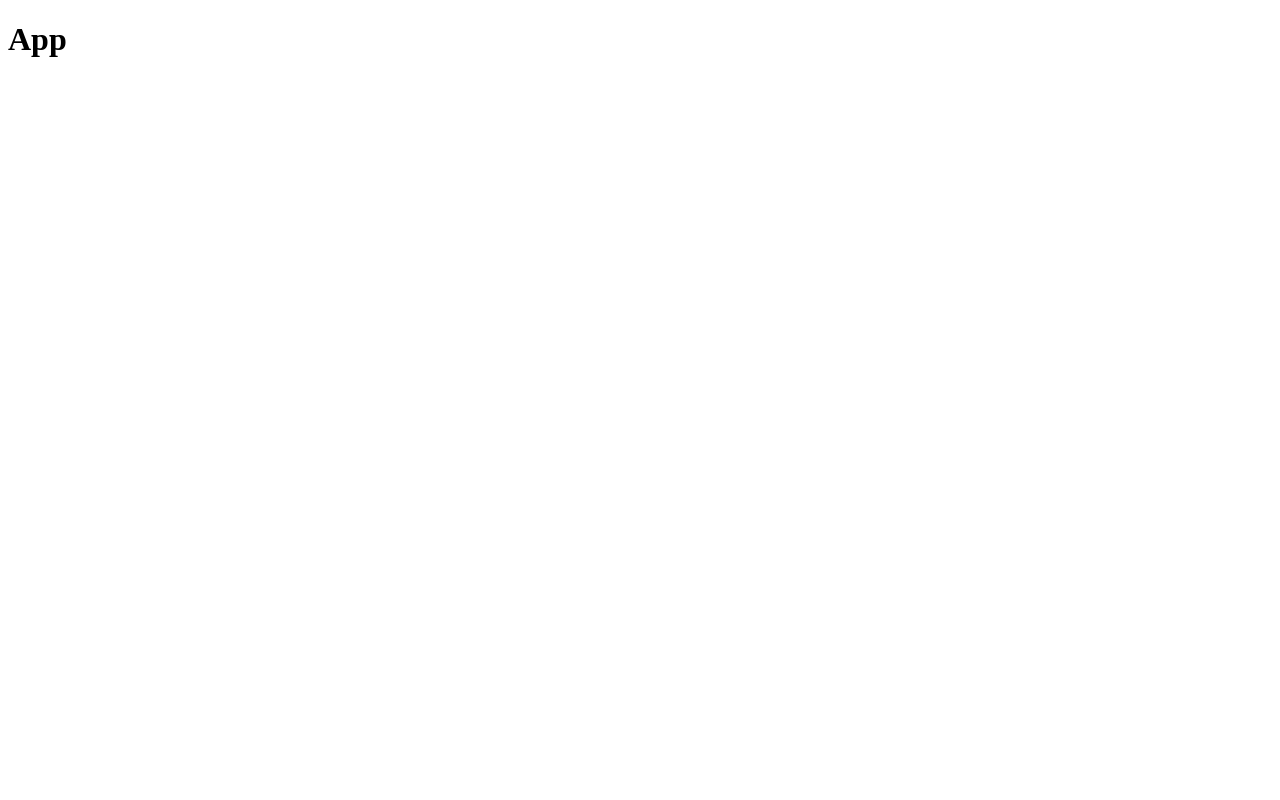
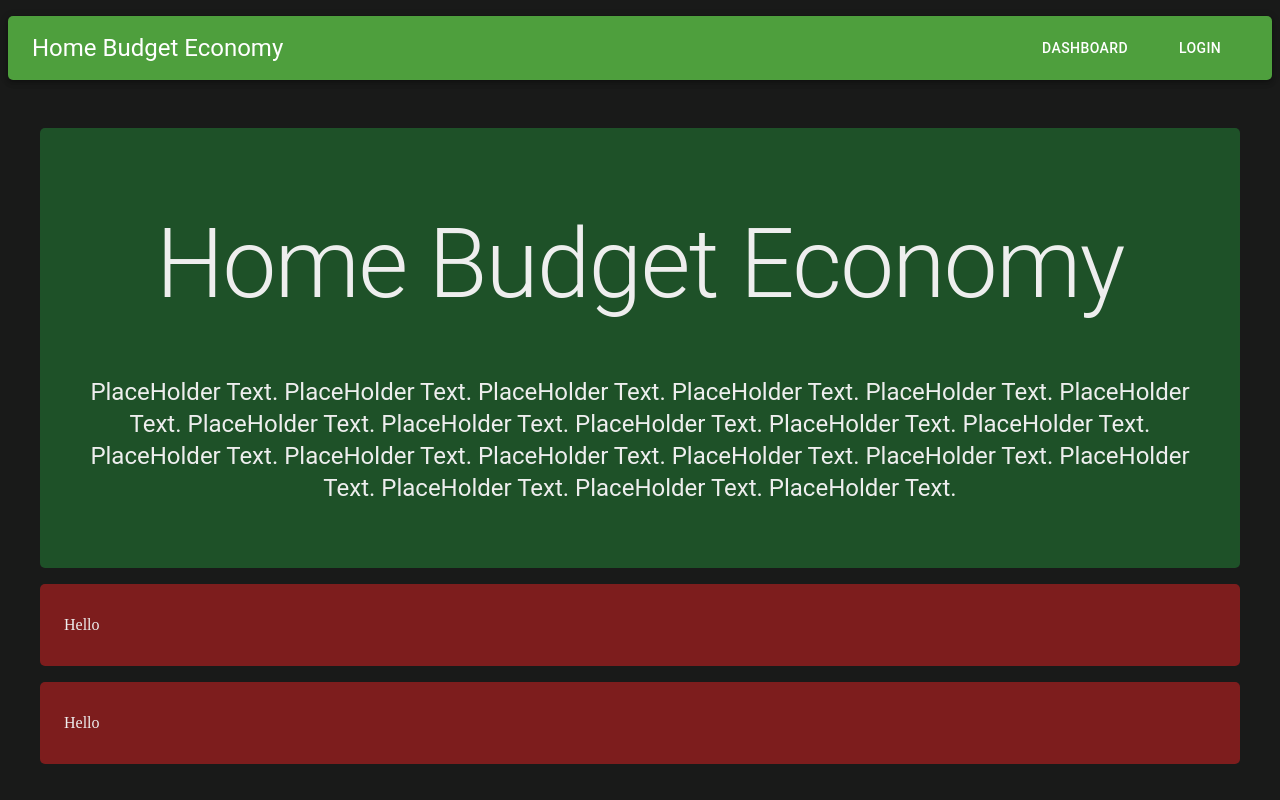
Before and after one commit to sgr98/sdg-web-dev-semester5, a React (Create React App) app in the folder economy/client/: page / in a window 1280 px wide. Built offline with nearby package versions, Linux system fonts and the light colour scheme.

Commit message:
Added basic Navbar and Home. Also added necessary folders for redux in ./client

```diff
--- a/economy/client/package.json
+++ b/economy/client/package.json
@@ -3,12 +3,18 @@
   "version": "0.1.0",
   "private": true,
   "dependencies": {
+    "@emotion/react": "^11.5.0",
+    "@emotion/styled": "^11.3.0",
+    "@material-ui/icons": "^4.11.2",
+    "@mui/material": "^5.0.4",
     "@testing-library/jest-dom": "^5.14.1",
     "@testing-library/react": "^11.2.7",
     "@testing-library/user-event": "^12.8.3",
     "axios": "^0.23.0",
     "react": "^17.0.2",
     "react-dom": "^17.0.2",
+    "react-redux": "^7.2.5",
+    "react-router-dom": "^5.3.0",
     "react-scripts": "4.0.3",
     "redux": "^4.1.1",
     "redux-thunk": "^2.3.0",
--- /dev/null
+++ b/economy/client/src/App.css
@@ -0,0 +1,8 @@
+body {
+    margin: 0;
+    background: #191A19;
+}
+
+.AppContainer {
+    padding: 0 8px
+}
--- a/economy/client/src/App.js
+++ b/economy/client/src/App.js
@@ -1,9 +1,23 @@
-import React from 'react';
+import React, { useEffect } from 'react';
+import { useDispatch } from 'react-redux';
+
+import Navbar from './Components/Navbar';
+import Home from './Components/Home';
+import './App.css';
 
 const App = () => {
+    const dispatch = useDispatch();
+
+    // useEffect(() => {
+    //     dispatch();
+    // }, []);
+
     return (
-        <div>
-            <h1>App</h1>
+        <div className="AppContainer">
+            <div>
+                <Navbar />
+                <Home />
+            </div>
         </div>
     );
 };
--- /dev/null
+++ b/economy/client/src/Components/Home/index.js
@@ -0,0 +1,39 @@
+import React from 'react';
+import { Container, Typography } from '@mui/material';
+
+import './styles.css';
+
+const Home = () => {
+    return (
+        <div className="HomeContainer">
+            <Container className="home-introduction">
+                <Typography
+                    variant="h1"
+                    component="div"
+                    align="center"
+                    sx={{ flexGrow: 1 }}
+                    className="home-title"
+                >
+                    Home Budget Economy
+                </Typography>
+                <Typography
+                    variant="h5"
+                    component="div"
+                    align="center"
+                    sx={{ flexGrow: 1 }}
+                    className="home-title-info"
+                >
+                    PlaceHolder Text. PlaceHolder Text. PlaceHolder Text. PlaceHolder Text.
+                    PlaceHolder Text. PlaceHolder Text. PlaceHolder Text. PlaceHolder Text.
+                    PlaceHolder Text. PlaceHolder Text. PlaceHolder Text. PlaceHolder Text.
+                    PlaceHolder Text. PlaceHolder Text. PlaceHolder Text. PlaceHolder Text.
+                    PlaceHolder Text. PlaceHolder Text. PlaceHolder Text. PlaceHolder Text.
+                </Typography>
+            </Container>
+            <Container className="home-info">Hello</Container>
+            <Container className="home-signin">Hello</Container>
+        </div>
+    );
+};
+
+export default Home;
--- /dev/null
+++ b/economy/client/src/Components/Home/styles.css
@@ -0,0 +1,56 @@
+.HomeContainer {
+    margin: 1rem 0;
+    margin-top: 3rem;
+    color: #eee;
+}
+
+.home-introduction {
+    padding: 2rem;
+    background: #1E5128;
+    border-radius: 5px;
+    -webkit-border-radius: 5px;
+    -moz-border-radius: 5px;
+    -ms-border-radius: 5px;
+    -o-border-radius: 5px;
+}
+
+.home-title {
+    padding: 3rem 2rem;
+}
+
+.home-info {
+    margin: 1rem 0;
+    padding: 2rem;
+    background: #7d1d1d;
+    border-radius: 5px;
+    -webkit-border-radius: 5px;
+    -moz-border-radius: 5px;
+    -ms-border-radius: 5px;
+    -o-border-radius: 5px;
+}
+
+.home-title-info {
+    padding: 0.5rem 1rem;
+    padding-bottom: 2rem;
+}
+
+.home-signin {
+    margin: 1rem 0;
+    padding: 2rem;
+    background: #7d1d1d;
+    border-radius: 5px;
+    -webkit-border-radius: 5px;
+    -moz-border-radius: 5px;
+    -ms-border-radius: 5px;
+    -o-border-radius: 5px;
+}
+
+@media screen and (max-width: 480px) {
+    .home-introduction {
+        padding: 2rem;
+    }
+
+    .home-title {
+        padding: 2rem 5rem;
+    }
+}
--- /dev/null
+++ b/economy/client/src/Components/Navbar/index.js
@@ -0,0 +1,36 @@
+import React from 'react';
+import { Box, AppBar, Typography, Toolbar, Button } from '@mui/material';
+// import { useEffect } from 'react';
+
+import './styles.css';
+
+const Navbar = () => {
+    const { innerWidth: windowWidth } = window;
+    return (
+        <Box sx={{ flexGrow: 1 }} style={{margin: '1rem 0'}}>
+            <AppBar
+                position="static"
+                style={{ background: '#4E9F3D', borderRadius: '5px' }}
+            >
+                <Toolbar>
+                    <Typography
+                        style={{ bold: true }}
+                        variant="h5"
+                        component="div"
+                        sx={{ flexGrow: 1 }}
+                    >
+                        {windowWidth >= 720 ? 'Home Budget Economy' : 'HBE'}
+                    </Typography>
+                    <Button color="inherit" style={{margin: '0 1rem 0 1rem'}}>
+                        Dashboard
+                    </Button>
+                    <Button color="inherit" style={{margin: '0 1rem 0 1rem'}}>
+                        Login
+                    </Button>
+                </Toolbar>
+            </AppBar>
+        </Box>
+    );
+};
+
+export default Navbar;
--- /dev/null
+++ b/economy/client/src/Components/Navbar/styles.css
@@ -0,0 +1,9 @@
+.Navbar-buttons {
+    margin: 0 1rem 0 1rem
+}
+
+@media screen and (max-width: 480px) {
+    .Navbar-buttons {
+        margin: 0 0.5rem 0 0.5rem
+    }
+}
--- /dev/null
+++ b/economy/client/src/api/index.js
@@ -0,0 +1,3 @@
+import axios from 'axios';
+
+const url = 'http://localhost:5000'
--- a/economy/client/src/index.js
+++ b/economy/client/src/index.js
@@ -1,6 +1,17 @@
 import React from 'react';
 import ReactDOM from 'react-dom';
+import { Provider } from 'react-redux';
+import { createStore, applyMiddleware, compose } from 'redux';
+import thunk from 'redux-thunk';
 
+import reducers from './reducers';
 import App from './App';
 
-ReactDOM.render(<App />, document.getElementById('root'));
+const store = createStore(reducers, compose(applyMiddleware(thunk)));
+
+ReactDOM.render(
+    <Provider store={store}>
+        <App />
+    </Provider>,
+    document.getElementById('root')
+);
--- /dev/null
+++ b/economy/client/src/reducers/index.js
@@ -0,0 +1,5 @@
+import { combineReducers } from "redux";
+
+export default combineReducers({
+
+});
```
Also changed, not shown: economy/client/src/constants/actionTypes.js (added), 2 other files (tests, documents, lock files or other folders).
